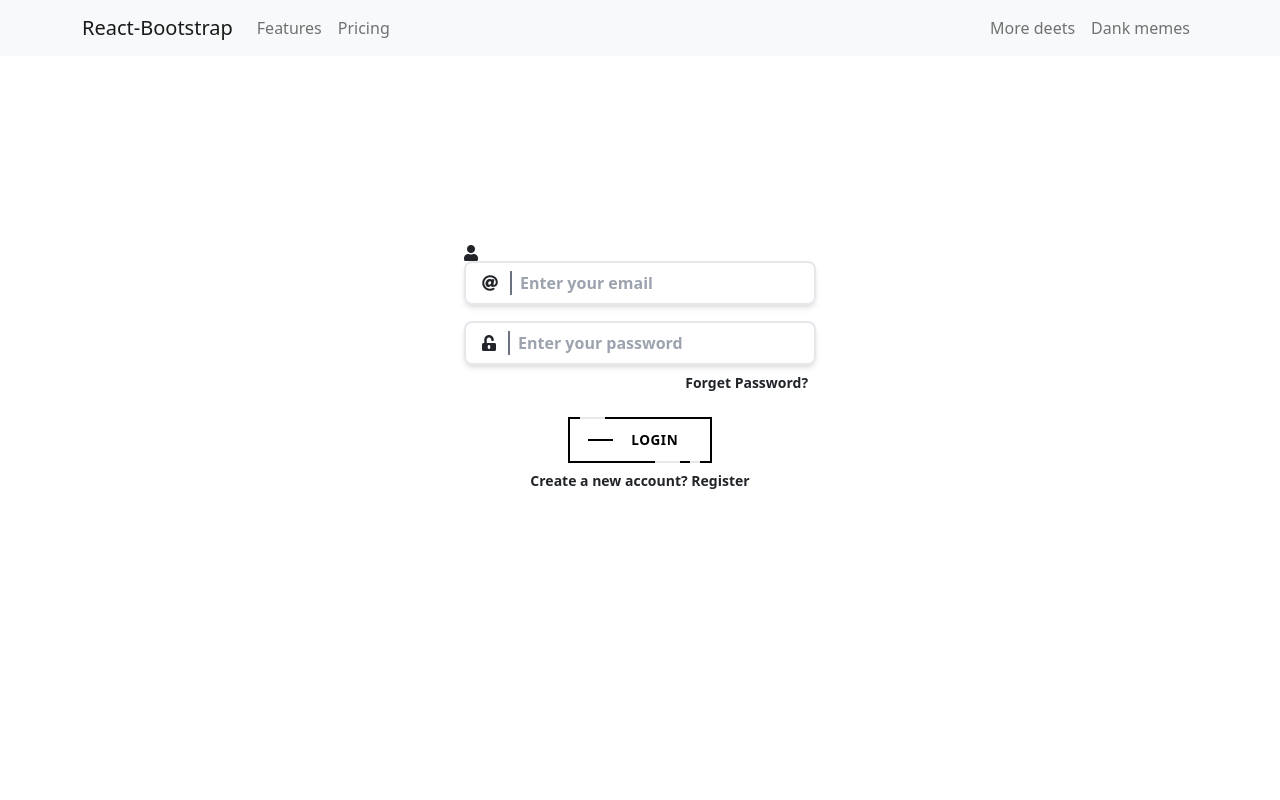
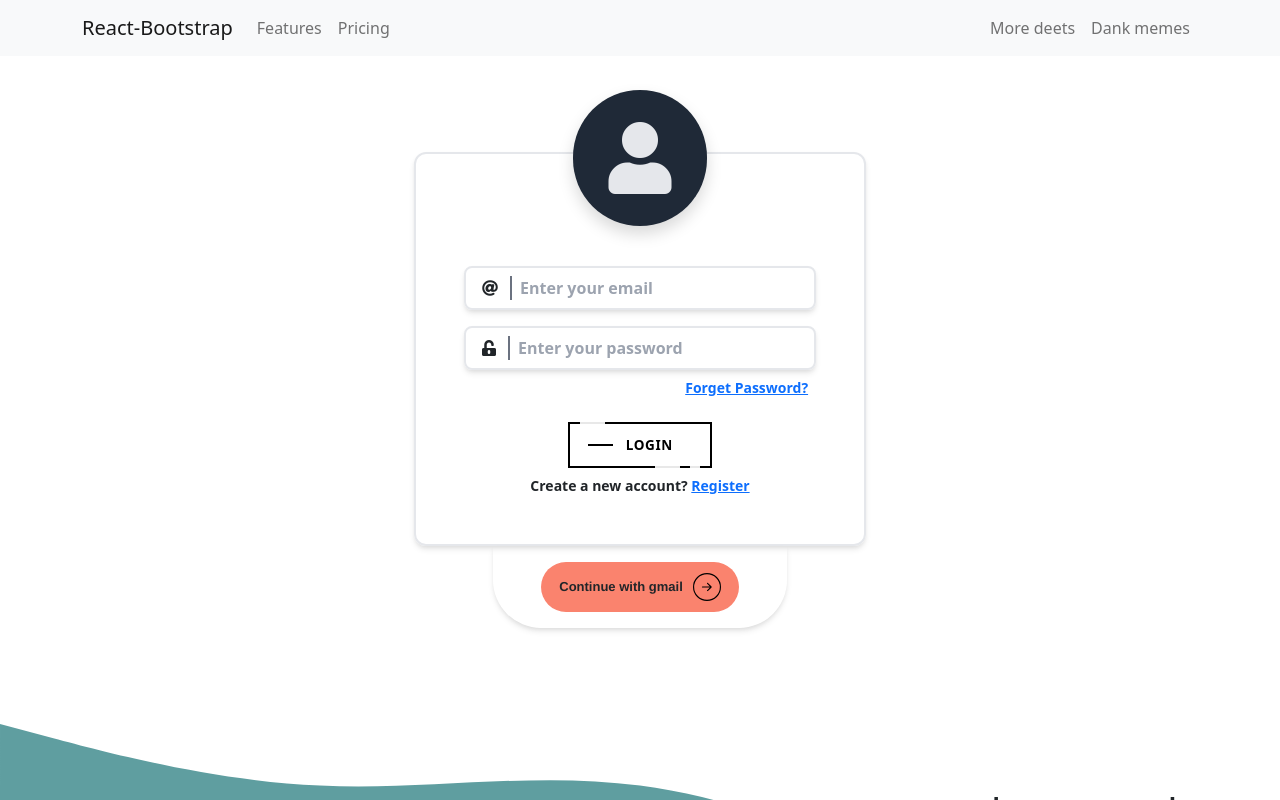
Before and after one commit to chandan9074/Urban-Woody-Client, a React (Create React App) app: page /login in a window 1280 px wide. Shown: the top 800 px of the page. Built offline with nearby package versions, Linux system fonts and the light colour scheme.

Commit message:
feat: create full login and register ui

```diff
--- a/src/App.js
+++ b/src/App.js
@@ -9,6 +9,7 @@ import {
 //import files
 import Homepage from './Pages/Homepage/Homepage';
 import Login from './Pages/Accounts/Login';
+import Registration from './Pages/Accounts/Registration';
 
 function App() {
   return (
@@ -21,6 +22,9 @@ function App() {
           <Route exact path="/login">
             <Login />
           </Route>
+          <Route exact path="/registration">
+            <Registration />
+          </Route>
         </Switch>
       </Router>
     </div>
--- a/src/Pages/Accounts/Login.jsx
+++ b/src/Pages/Accounts/Login.jsx
@@ -1,5 +1,7 @@
 //import pakages
 import React from 'react';
+import { Link } from 'react-router-dom';
+import Footer from '../Shared/Footer/Footer';
 import Navigation from '../Shared/Navigation/Navigation';
 
 // import files
@@ -9,21 +11,31 @@ const Login = () => {
     return (
         <div>
             <Navigation />
-            <div className="w-full flex justify-center items-center login-part">
-                <div className="flex flex-col">
-                    <i class="fas fa-user"></i>
-                    <p className="py-2 px-3 shadow-md border-2 border-gray-200 rounded-lg"><i class="fas fa-at mr-2"></i> <input type="email"  placeholder="Enter your email" className="w-72 outline-none border-l-2 border-gray-500 pl-2 text-gray-700 font-base font-semibold " /></p>
+            <div className="w-full flex flex-col justify-center items-center py-24 login-part">
+                <div className="flex flex-col shadow-md rounded-xl border-2 border-gray-200 py-5 px-5">
+                    <i class="fas fa-user mx-auto bg-gray-800 text-gray-200 text-7xl rounded-full shadow login-icon"></i>
+                    <p className="py-2 mt-10 px-3 shadow-md border-2 border-gray-200 rounded-lg"><i class="fas fa-at mr-2"></i> <input type="email"  placeholder="Enter your email" className="w-72 outline-none border-l-2 border-gray-500 pl-2 text-gray-700 font-base font-semibold " /></p>
                     <p className=" mb-2 py-2 px-3 shadow-md border-2 border-gray-200 rounded-lg"><i class="fas fa-unlock-alt mr-2"></i> <input type="password"  placeholder="Enter your password" className="w-72 outline-none border-l-2 border-gray-500 pl-2 text-gray-700 font-base font-semibold " /></p>
-                    <p className="ml-auto mr-2 text-sm font-semibold">Forget Password?</p>
+                    <Link to="/login" className="ml-auto mr-2 mb-3 text-sm font-semibold">Forget Password?</Link>
                     <button class="fancy mx-auto mt-2">
                         <span class="top-key"></span>
                         <a href="#" class="">Login</a>
                         <span class="bottom-key-1"></span>
                         <span class="bottom-key-2"></span>
                     </button>
-                    <p className="mx-auto text-sm mt-2 font-semibold">Create a new account? Register</p>
+                    <p className="mx-auto text-sm mt-2 mb-0 font-semibold">Create a new account? <Link to="/registration">Register</Link></p>
+                </div>
+                <div className="py-3 px-5 google-part shadow-md">
+                    <button className="gmail-btn">
+                        <span>Continue with gmail</span>
+                        <svg xmlns="http://www.w3.org/2000/svg" fill="none" viewBox="0 0 74 74" height="34" width="34">
+                            <circle stroke-width="3" stroke="black" r="35.5" cy="37" cx="37"></circle>
+                            <path fill="black" d="M25 35.5C24.1716 35.5 23.5 36.1716 23.5 37C23.5 37.8284 24.1716 38.5 25 38.5V35.5ZM49.0607 38.0607C49.6464 37.4749 49.6464 36.5251 49.0607 35.9393L39.5147 26.3934C38.9289 25.8076 37.9792 25.8076 37.3934 26.3934C36.8076 26.9792 36.8076 27.9289 37.3934 28.5147L45.8787 37L37.3934 45.4853C36.8076 46.0711 36.8076 47.0208 37.3934 47.6066C37.9792 48.1924 38.9289 48.1924 39.5147 47.6066L49.0607 38.0607ZM25 38.5L48 38.5V35.5L25 35.5V38.5Z"></path>
+                        </svg>
+                    </button>
                 </div>
             </div>
+            <Footer />
         </div>
      );
 }
--- /dev/null
+++ b/src/Pages/Accounts/Registration.jsx
@@ -0,0 +1,32 @@
+import React from 'react';
+import { Link } from 'react-router-dom';
+import Footer from '../Shared/Footer/Footer';
+import Navigation from '../Shared/Navigation/Navigation';
+
+
+const Registration = () => {
+    return (
+        <div>
+            <Navigation />
+            <div className="w-full flex flex-col justify-center items-center py-24 login-part">
+                <div className="flex flex-col shadow-md rounded-xl border-2 border-gray-200 py-5 px-5">
+                    <i class="fas fa-user-plus mx-auto bg-gray-800 text-gray-200 text-6xl rounded-full shadow reg-icon"></i>
+                    <p className="py-2 mt-10 px-3 shadow-md border-2 border-gray-200 rounded-lg"><i class="fas fa-at mr-2"></i> <input type="text"  placeholder="Enter your name" className="w-72 outline-none border-l-2 border-gray-500 pl-2 text-gray-700 font-base font-semibold " /></p>
+                    <p className=" py-2 px-3 shadow-md border-2 border-gray-200 rounded-lg"><i class="fas fa-unlock-alt mr-2"></i> <input type="email"  placeholder="Enter your email" className="w-72 outline-none border-l-2 border-gray-500 pl-2 text-gray-700 font-base font-semibold " /></p>
+                    <p className=" py-2 px-3 shadow-md border-2 border-gray-200 rounded-lg"><i class="fas fa-unlock-alt mr-2"></i> <input type="password"  placeholder="Enter your password" className="w-72 outline-none border-l-2 border-gray-500 pl-2 text-gray-700 font-base font-semibold " /></p>
+                    <p className="py-2 px-3 shadow-md border-2 border-gray-200 rounded-lg"><i class="fas fa-unlock-alt mr-2"></i> <input type="password"  placeholder="Retype your password" className="w-72 outline-none border-l-2 border-gray-500 pl-2 text-gray-700 font-base font-semibold " /></p>
+                    <button class="fancy mx-auto mt-3">
+                        <span class="top-key"></span>
+                        <a href="#" class="">Register</a>
+                        <span class="bottom-key-1"></span>
+                        <span class="bottom-key-2"></span>
+                    </button>
+                    <p className="mx-auto text-sm mt-2 mb-0 font-semibold">Already have an account? <Link to="/login">Login</Link></p>
+                </div>
+            </div>
+            <Footer />
+        </div>
+     );
+}
+
+export default Registration;
--- a/src/Pages/Accounts/accounts.css
+++ b/src/Pages/Accounts/accounts.css
@@ -1,7 +1,22 @@
 .login-part {
-  height: 80vh;
+  /* height: 80vh; */
 }
 
+.login-icon {
+  padding: 2rem 2.2rem;
+  margin-top: -7rem;
+}
+
+.reg-icon {
+  padding: 2.3rem 2rem;
+  margin-top: -7rem;
+}
+
+.google-part {
+  border-radius: 0 0 3rem 3rem;
+}
+
+/* login btn  */
 .fancy {
   background-color: transparent;
   border: 2px solid #000;
@@ -43,7 +58,7 @@
 .fancy a {
   font-size: 1.125em;
   line-height: 1.33333em;
-  padding-left: 3.2em;
+  padding-left: 2.8em;
   display: block;
   text-align: left;
   transition: all 0.3s ease-in-out;
@@ -107,3 +122,39 @@
   right: 0;
   width: 0;
 }
+
+/* gmail btn  */
+
+.gmail-btn {
+  cursor: pointer;
+  font-weight: 700;
+  font-family: Helvetica, "sans-serif";
+  transition: all 0.2s;
+  padding: 7px 17px;
+  border-radius: 100px;
+  /* background: #cfef00; */
+  background-color: rgb(250, 131, 110);
+  border: 1px solid transparent;
+  display: flex;
+  align-items: center;
+  font-size: 13px;
+}
+
+.gmail-btn:hover {
+  /* background: #a6c900; */
+  background-color: rgb(252, 100, 73);
+}
+
+.gmail-btn > svg {
+  width: 28px;
+  margin-left: 10px;
+  transition: transform 0.3s ease-in-out;
+}
+
+.gmail-btn:hover svg {
+  transform: translateX(5px);
+}
+
+.gmail-btn:active {
+  transform: scale(0.95);
+}
```
